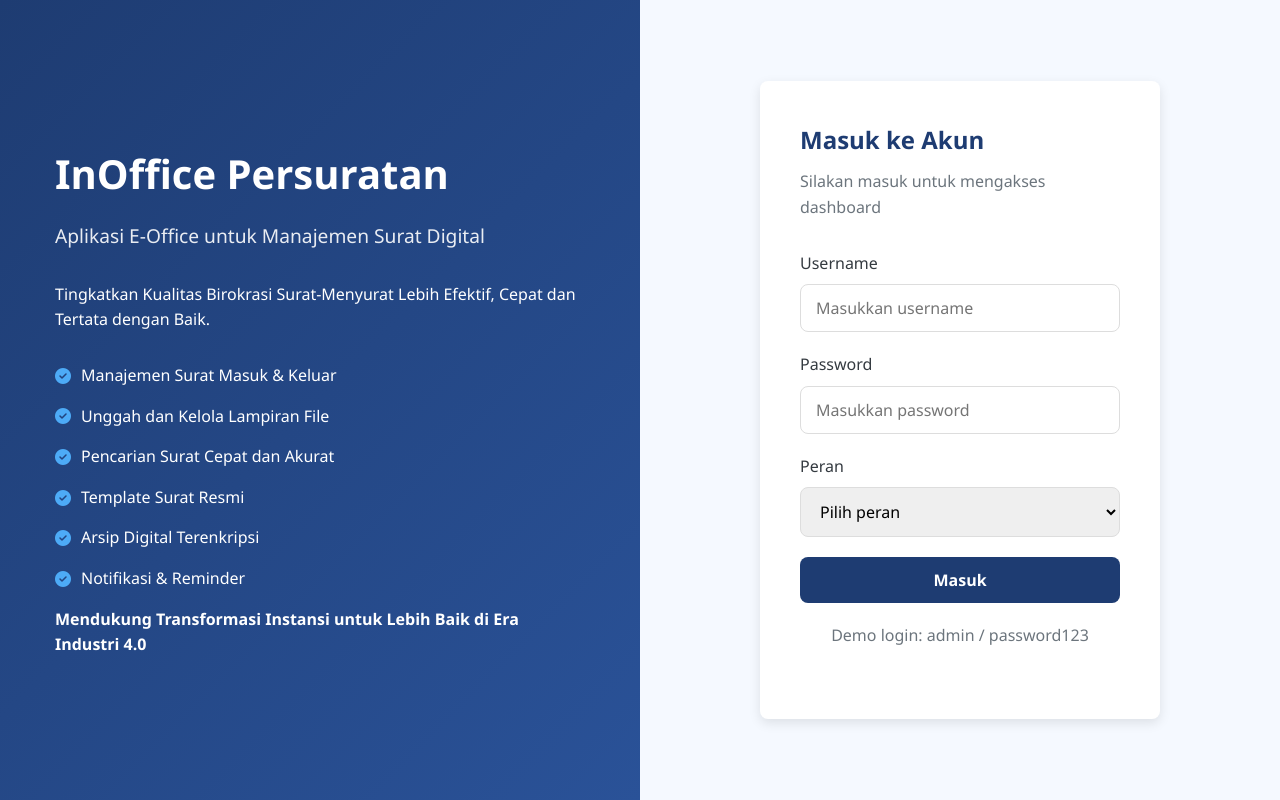
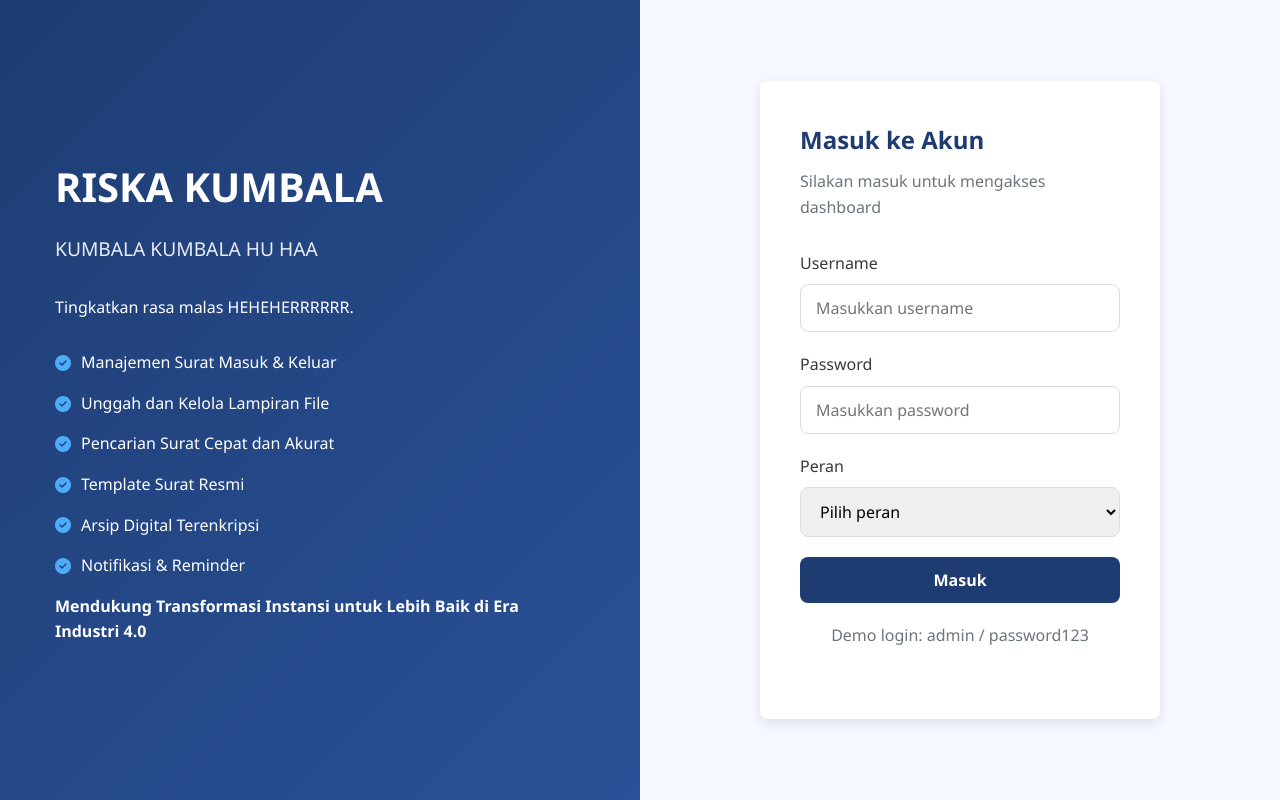
Before and after one commit to syamsulbachri2828-spec/samFEB, a plain HTML site: page index.html in a window 1280 px wide. Drawn offline with Linux system fonts and the light colour scheme.

Commit message:
Update index.html

```diff
--- a/index.html
+++ b/index.html
@@ -3,7 +3,7 @@
 <head>
     <meta charset="UTF-8">
     <meta name="viewport" content="width=device-width, initial-scale=1.0">
-    <title>InOffice Persuratan - Aplikasi E-Office</title>
+    <title>NOV</title>
     <link rel="stylesheet" href="https://cdnjs.cloudflare.com/ajax/libs/font-awesome/6.4.0/css/all.min.css">
     <style>
         :root {
@@ -786,9 +786,9 @@
     <div id="loginPage" class="login-page">
         <div class="login-left">
             <div class="container">
-                <h1>InOffice Persuratan</h1>
-                <p class="tagline">Aplikasi E-Office untuk Manajemen Surat Digital</p>
-                <p>Tingkatkan Kualitas Birokrasi Surat-Menyurat Lebih Efektif, Cepat dan Tertata dengan Baik.</p>
+                <h1>RISKA KUMBALA</h1>
+                <p class="tagline">KUMBALA KUMBALA HU HAA</p>
+                <p>Tingkatkan rasa malas HEHEHERRRRRR.</p>
 
                 <ul class="features-list">
                     <li><i class="fas fa-check-circle"></i> Manajemen Surat Masuk & Keluar</li>
@@ -2334,4 +2334,5 @@
         updateStats();
     </script>
 </body>
+
 </html>
```
